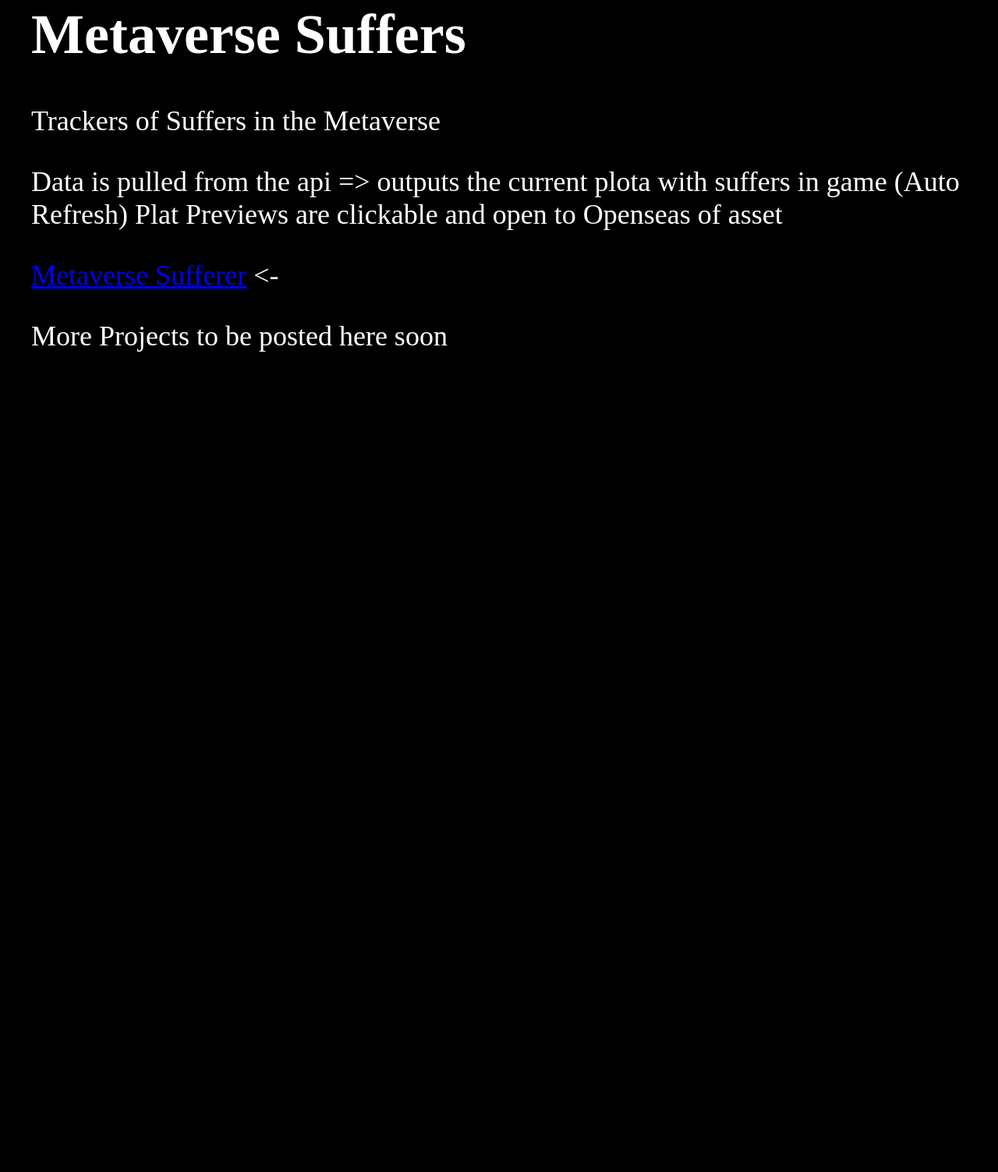
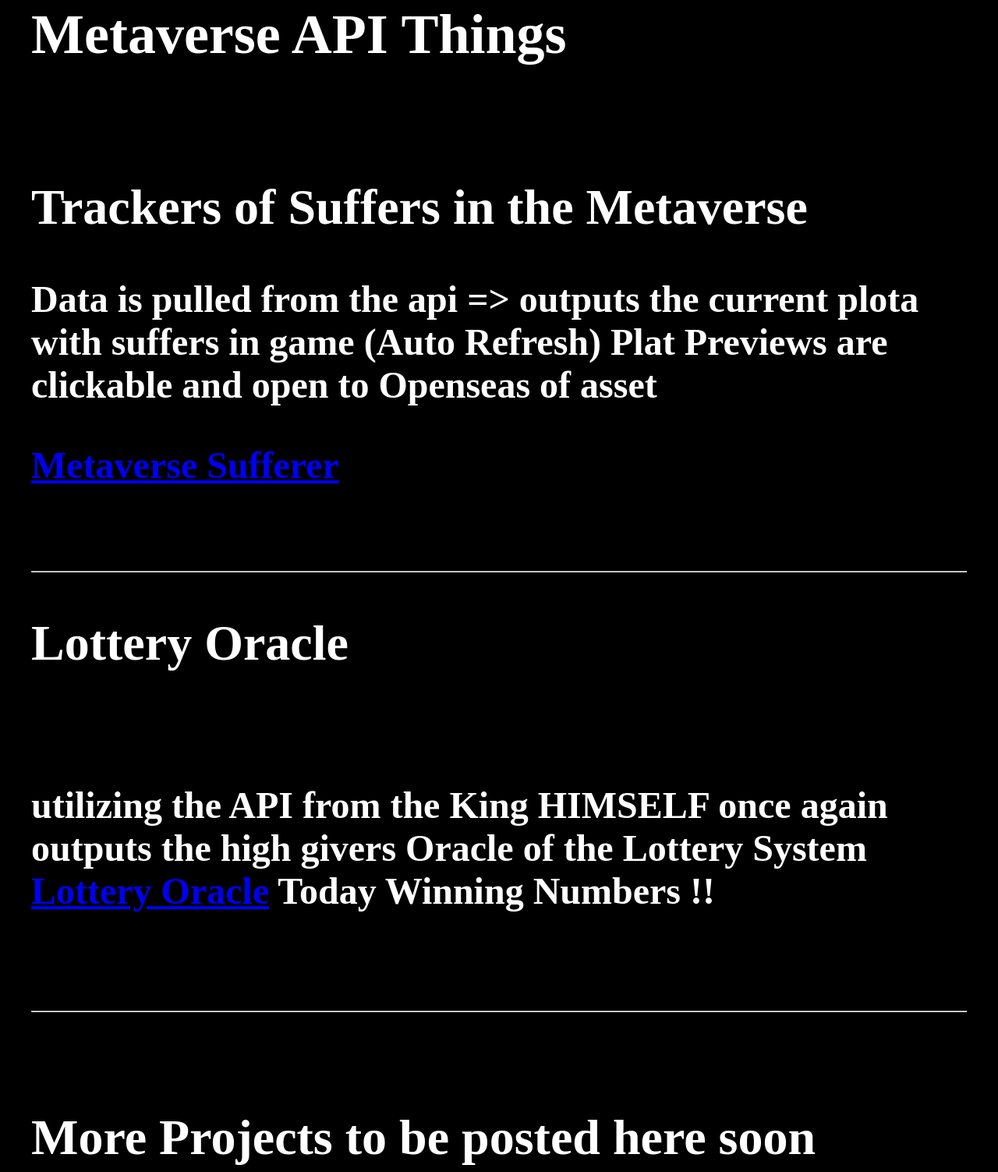
Before and after one commit to katzworld/TMWTTW, a plain HTML site: page index.html in a window 1280 px wide. Shown: the part 37-1540 px from the top of the page at 78% size. Before the commit the page ends 800 px from the top, so only its background shows below. Drawn offline with Linux system fonts and the light colour scheme.

Commit message:
added more info

```diff
--- a/index.html
+++ b/index.html
@@ -18,16 +18,31 @@
     color: white;
     font-size: 72px;
 }
-
+h2 {
+    color: white;
+    font-size: 64px;
+}
+h3 {
+    color: white;
+    font-size: 48px;
+}
 
 </style>
 <body>
-<H1>Metaverse Suffers</H1>
- Trackers of Suffers in the Metaverse
-	<p>Data is pulled from the api => outputs the current plota with suffers in game (Auto Refresh)
+
+<H1>Metaverse API Things</H1><br>
+ <h2>Trackers of Suffers in the Metaverse</h2>
+	<h3><p>Data is pulled from the api => outputs the current plota with suffers in game (Auto Refresh)
 	Plat Previews are clickable and open to Openseas of asset</p>
-    <a href ="./Tracker/index.html">Metaverse Sufferer</a> <-
-
-<p>More Projects to be posted here soon</p>
+    <a href ="./Tracker/index.html">Metaverse Sufferer</a></h3><br>
+<hr>
+<H2>Lottery Oracle</H2><br>
+	<H3><p>utilizing the API from the King HIMSELF once again
+	outputs the high givers Oracle of the Lottery System
+	<a href ="./Lottery/index.html">Lottery Oracle</a> Today Winning Numbers !!</H3><br></p>
+<hr>
+<br>
+<H2>
+<p>More Projects to be posted here soon</p></H2>
 </body>
 </html>
```
